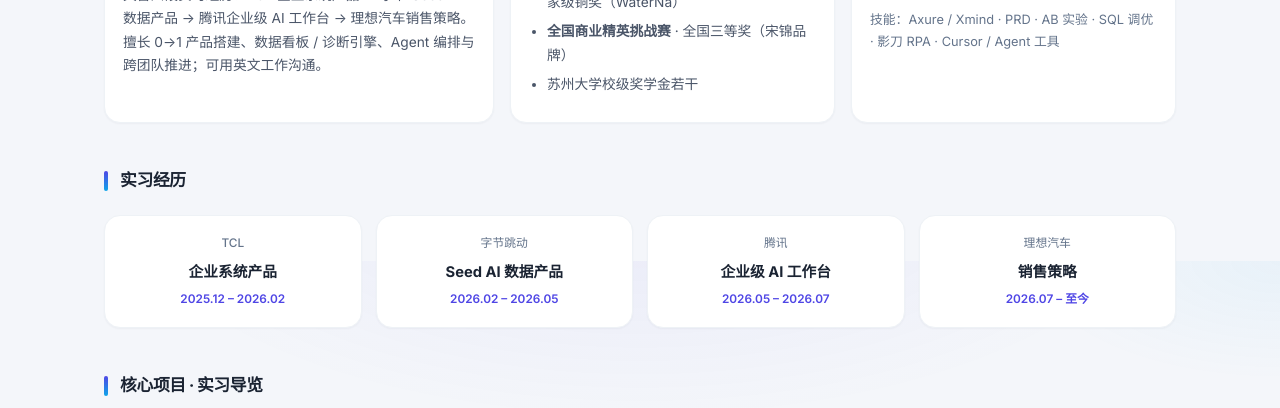
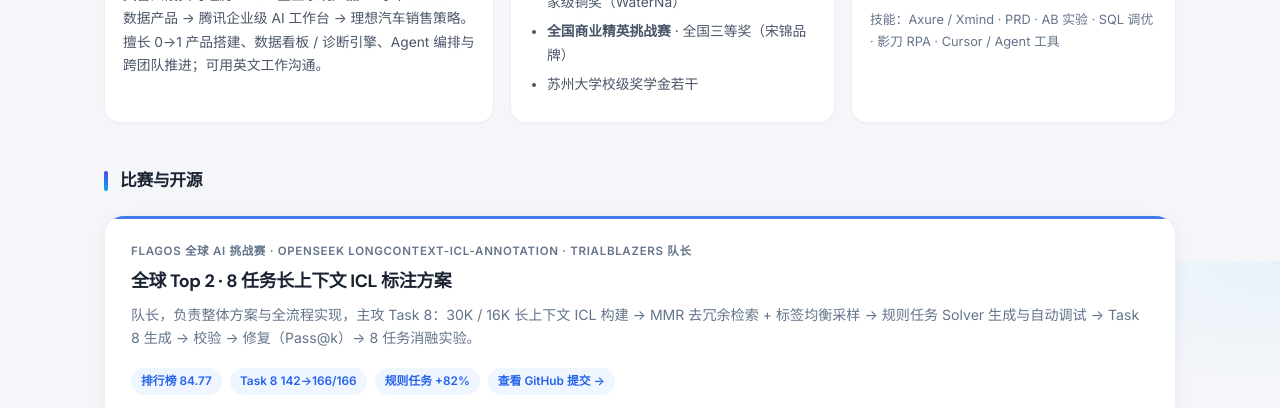
Before and after one commit to annawzhang/portfolio, a plain HTML site: page 2026.7.12 面试准备/面试准备/portfolio/index.html in a window 1280 px wide. Shown: the part 539-947 px from the top of the page. Drawn offline with Linux system fonts and the light colour scheme.

Commit message:
Add competition and open-source section to portfolio homepage
Co-authored-by: Cursor <cursoragent@cursor.com>

```diff
--- a/2026.7.12 面试准备/面试准备/portfolio/index.html
+++ b/2026.7.12 面试准备/面试准备/portfolio/index.html
@@ -113,6 +113,18 @@
           技能：Axure / Xmind · PRD · AB 实验 · SQL 调优 · 影刀 RPA · Cursor / Agent 工具
         </p>
       </div>
+    </div>
+
+    <div class="section-title">比赛与开源</div>
+    <div class="projects" style="margin-top:0;">
+      <a class="project-card accent-cyan" href="https://github.com/FlagAI-Open/OpenSeek/pull/223" target="_blank" rel="noopener" style="grid-column: 1 / -1;">
+        <div class="company">FlagOS 全球 AI 挑战赛 · OpenSeek LongContext-ICL-Annotation · TrialBlazers 队长</div>
+        <h2>全球 Top 2 · 8 任务长上下文 ICL 标注方案</h2>
+        <p>
+          队长，负责整体方案与全流程实现，主攻 Task 8：30K / 16K 长上下文 ICL 构建 → MMR 去冗余检索 + 标签均衡采样 → 规则任务 Solver 生成与自动调试 → Task 8 生成 → 校验 → 修复（Pass@k）→ 8 任务消融实验。
+        </p>
+        <div class="metrics"><span>排行榜 84.77</span><span>Task 8 142→166/166</span><span>规则任务 +82%</span><span>查看 GitHub 提交 →</span></div>
+      </a>
     </div>
 
     <!-- 实习时间线 -->
```
